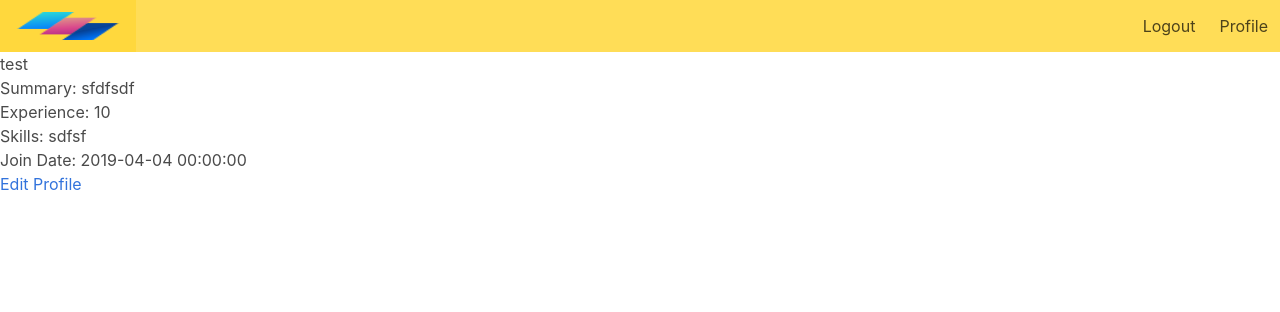
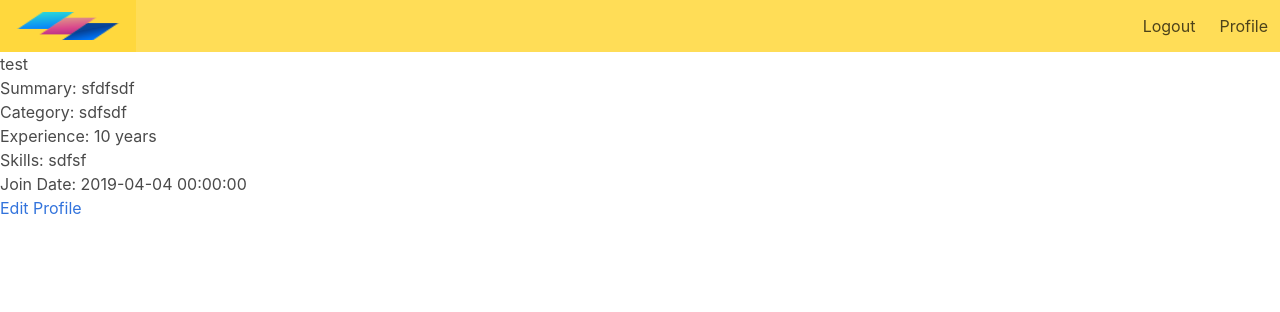
Before and after one commit to trrstnn/Lancely, a Flask app: page /profile in a window 1280 px wide. Shown: the top 312 px of the page. Run offline with Flask 2, Linux system fonts and the light colour scheme; a user stored in the database is signed in.

Commit message:
edits profile template to render category column

```diff
--- a/templates/profile.html
+++ b/templates/profile.html
@@ -5,8 +5,9 @@
 <div class="stats-container">
 
   <p class="stats"><span> Summary:</span> {{ current_user.summary }}</p>
-  <p class="stats"><span> Experience:</span> {{ current_user.experience }}</p>
-  <p class="stats"><span> Skills:</span> {{ current_user.skills }}</p>
+  <p class="stats"><span> Category:</span> {{ current_user.category }}</p>
+  <p class="stats"><span> Experience:</span> {{ current_user.experience }} years</p>
+  <p class="stats"><span> Skills:</span> {{ current_user.skills }} </p>
   <!-- <p class="stats"><span> About me:</span></p> -->
   <p class="stats"><span> Join Date:</span> {{ current_user.joined_at }}</p>
   <div class='user-edit'><a href="{{url_for('edit_profile')}}"><i class="fas fa-user-edit"></i>Edit Profile</a></div>
```
